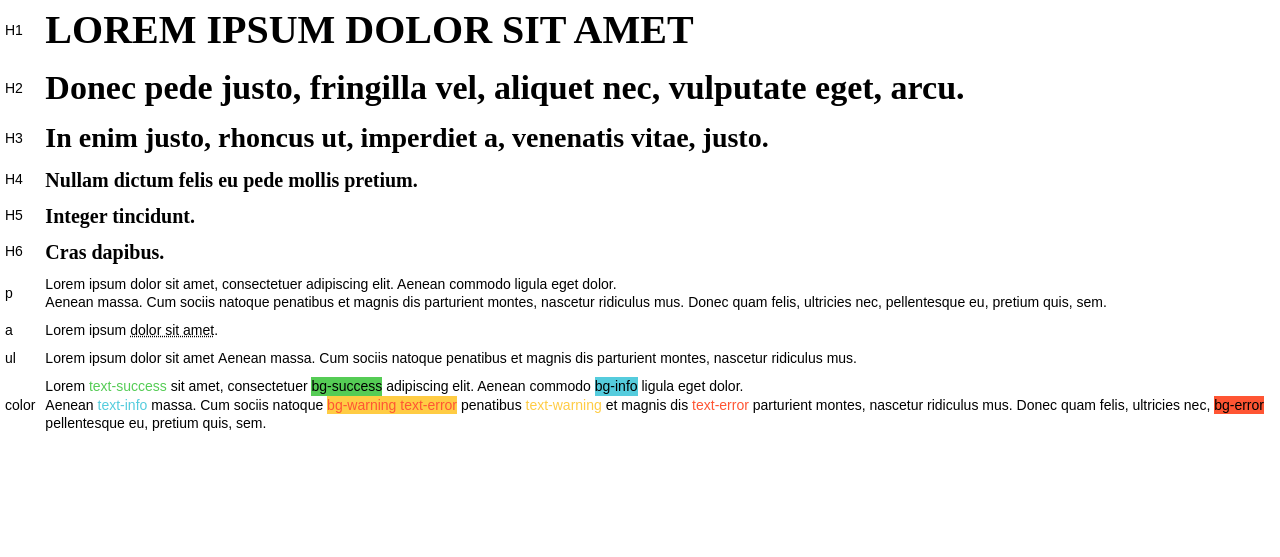
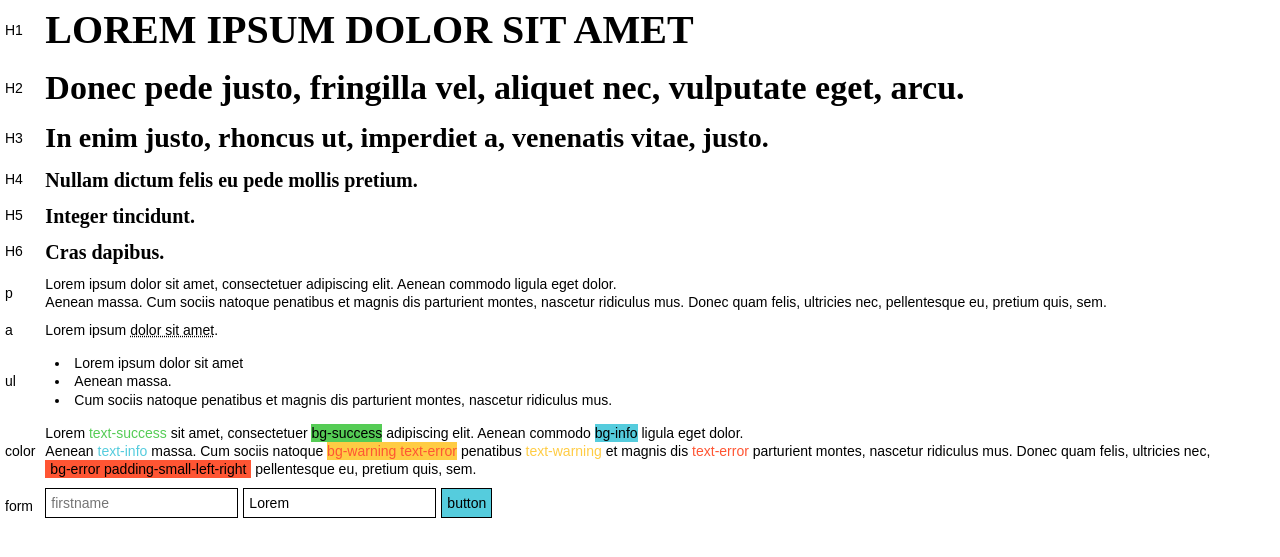
Before and after one commit to Hauke-Schultz/web, a PHP site: page / in a window 1280 px wide. Shown: the part 71-628 px from the top of the page. Run offline with PHP 8.4, Linux system fonts and the light colour scheme; style sheets or scripts are compiled from the project's sources.

Commit message:
alpha style

```diff
--- a/app/alpha/index.html
+++ b/app/alpha/index.html
@@ -101,7 +101,22 @@
                 <p class="p">Aenean <span class="text-info">text-info</span> massa. Cum sociis natoque
                     <span class="bg-warning text-error"> bg-warning text-error </span> penatibus <span class="text-warning">text-warning</span>
                     et magnis dis <span class="text-error">text-error</span> parturient montes, nascetur ridiculus mus.
-                    Donec quam felis, ultricies nec, <span class="bg-error">bg-error</span> pellentesque eu, pretium quis, sem.</p>
+                    Donec quam felis, ultricies nec, <span class="bg-error padding-small-left-right">bg-error padding-small-left-right</span>
+                    pellentesque eu, pretium quis, sem.</p>
+            </td>
+        </tr>
+        <tr class="tr">
+            <td class="td text-middle">form</td>
+            <td class="td">
+                <form class="form">
+                    <label class="label" for="firstname">
+                        <input type="text" value="" placeholder="firstname" class="input" name="firstname" id="firstname" />
+                    </label>
+                    <label class="label" for="lastname">
+                        <input type="text" value="Lorem" placeholder="lastname" class="input" name="lastname" id="lastname" />
+                    </label>
+                    <button class="button">button</button>
+                </form>
             </td>
         </tr>
     </table>
--- a/app/alpha/styles/common/alpha.scss
+++ b/app/alpha/styles/common/alpha.scss
@@ -12,8 +12,7 @@
 @import "alpha/list";
 @import "alpha/link";
 @import "alpha/table";
-@import "alpha/button";
 @import "alpha/form";
-@import "alpha/grid";
-@import "alpha/image";
-@import "alpha/print";
+//@import "alpha/grid";
+//@import "alpha/image";
+//@import "alpha/print";
--- a/app/alpha/styles/common/alpha/form.scss
+++ b/app/alpha/styles/common/alpha/form.scss
@@ -0,0 +1,22 @@
+.form {
+  width: 100%;
+}
+
+.label {
+  display: inline-block;
+  float: left;
+  padding: 0 $padding-small $padding-small 0;
+}
+
+.button,
+.input,
+.optgroup,
+.select,
+.textarea {
+  border: 1px solid $color-black;
+  padding: $padding-small;
+}
+
+.button {
+  background-color: $color-info;
+}
--- a/app/alpha/styles/common/alpha/list.scss
+++ b/app/alpha/styles/common/alpha/list.scss
@@ -1,3 +1,8 @@
-.ul, .ol {
-
+.ul {
+  margin: $margin-small 0;
+  list-style: inside disc;
 }
+.li {
+  display: list-item;
+  padding: 0 0 0 $padding-medium;
+}
--- a/app/alpha/styles/common/alpha/reset.scss
+++ b/app/alpha/styles/common/alpha/reset.scss
@@ -22,7 +22,15 @@ strong,
 small,
 table,
 tr,
-td {
+td,
+label,
+button,
+input,
+optgroup,
+select,
+textarea {
+  background: transparent none repeat scroll 0 0;
+  border: 0 none;
   color: $color-black;
   display: inline-block;
   padding: 0;
--- a/app/alpha/styles/common/alpha/variables.scss
+++ b/app/alpha/styles/common/alpha/variables.scss
@@ -12,8 +12,10 @@ $font-line-height:        1.3;
 
 $margin-small:            5px;
 $margin-medium:           10px;
+$margin-big:              20px;
 $padding-small:           5px;
 $padding-medium:          10px;
+$padding-big:             20px;
 
 // Color
 $color-white:             #ffffff !default;
```
Also changed, not shown: app/alpha/styles/common/alpha/button.scss (deleted).
